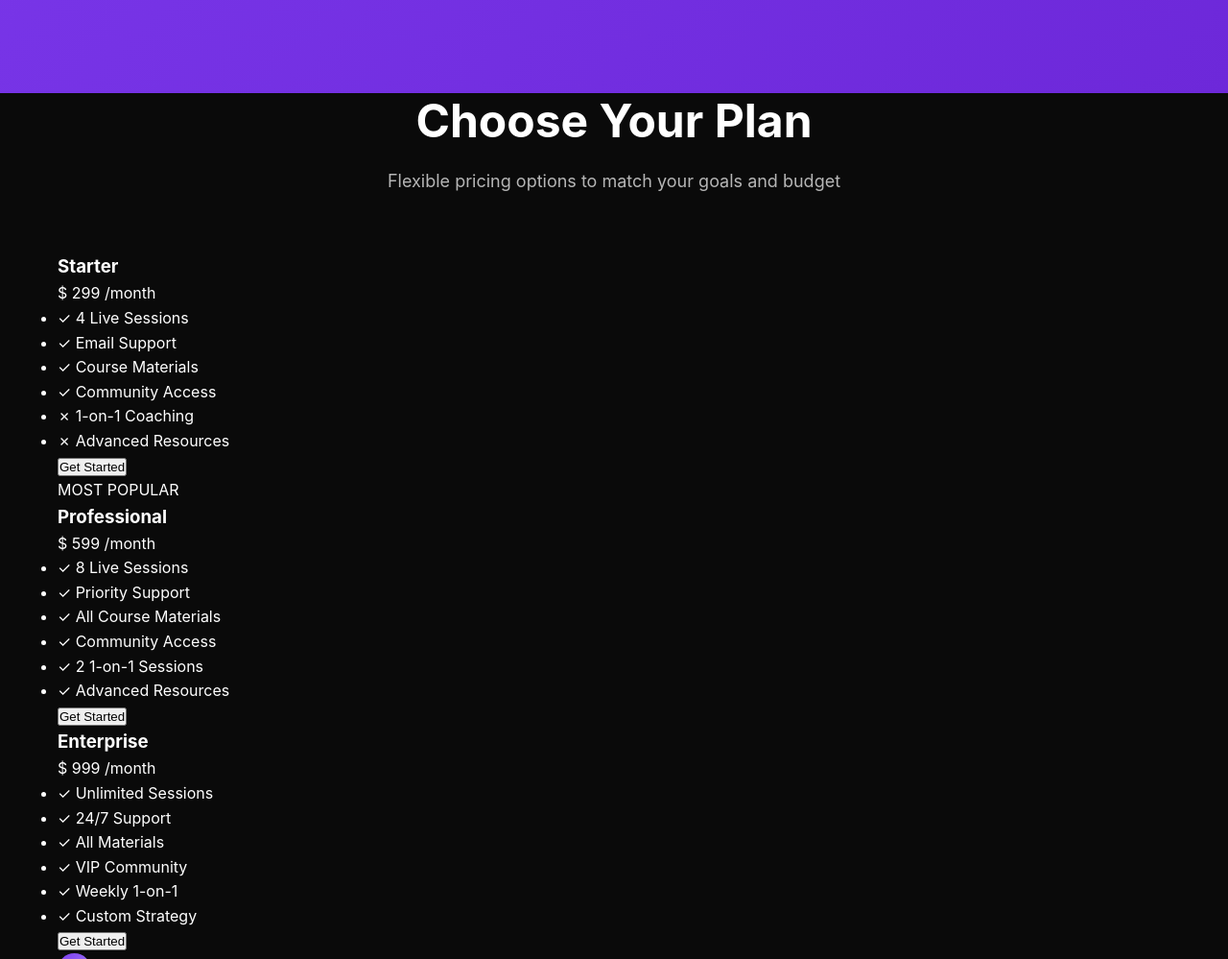
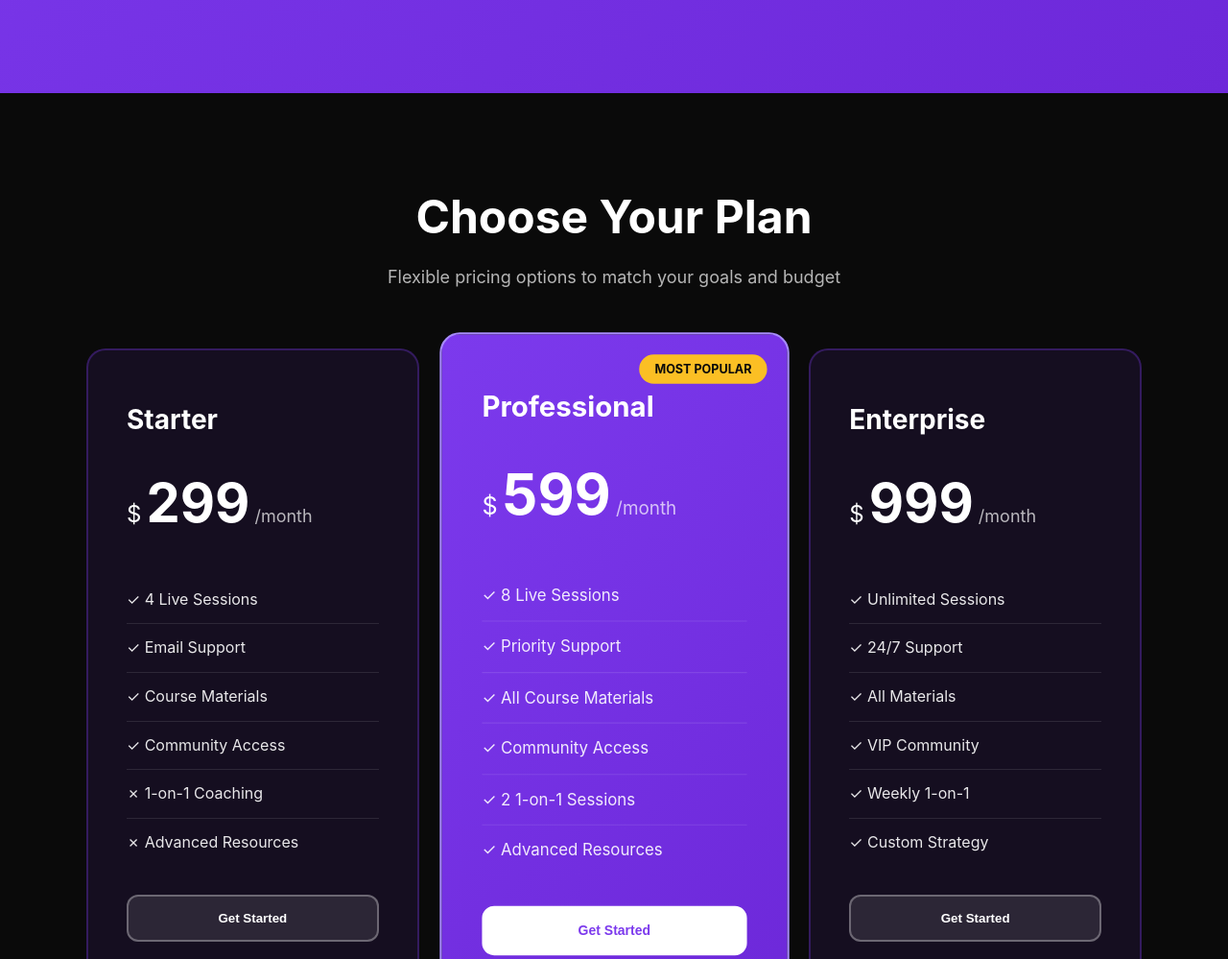
Before and after one commit to RakeshSenpai/Coaching-Center, a plain HTML site: page index.html in a window 1280 px wide. Shown: the part 6846-7845 px from the top of the page at 96% size. Drawn offline with Linux system fonts and the light colour scheme.

Commit message:
pricings

```diff
--- a/style.css
+++ b/style.css
@@ -721,3 +721,124 @@ body {
     font-size: 14px;
     color: rgba(255, 255, 255, 0.7);
 }
+
+
+
+/* Pricing Section */
+.pricing-section {
+    padding: 100px 0;
+    background: #0a0a0a;
+}
+
+.pricing-grid {
+    display: grid;
+    grid-template-columns: repeat(auto-fit, minmax(320px, 1fr));
+    gap: 30px;
+    max-width: 1100px;
+    margin: 0 auto;
+}
+
+.pricing-card {
+    background: rgba(124, 58, 237, 0.1);
+    padding: 50px 40px;
+    border-radius: 20px;
+    border: 2px solid rgba(124, 58, 237, 0.3);
+    transition: all 0.3s ease;
+    position: relative;
+}
+
+.pricing-card.featured {
+    background: linear-gradient(135deg, #7c3aed, #6d28d9);
+    border-color: #a78bfa;
+    transform: scale(1.05);
+}
+
+.pricing-card:hover {
+    transform: translateY(-10px) scale(1.02);
+    box-shadow: 0 20px 40px rgba(124, 58, 237, 0.3);
+}
+
+.pricing-card.featured:hover {
+    transform: translateY(-10px) scale(1.07);
+}
+
+.badge-popular {
+    position: absolute;
+    top: 20px;
+    right: 20px;
+    background: #fbbf24;
+    color: #0a0a0a;
+    padding: 5px 15px;
+    border-radius: 20px;
+    font-size: 12px;
+    font-weight: 700;
+}
+
+.pricing-card h3 {
+    font-size: 28px;
+    margin-bottom: 20px;
+}
+
+.price {
+    display: flex;
+    align-items: baseline;
+    margin-bottom: 30px;
+}
+
+.currency {
+    font-size: 24px;
+    margin-right: 5px;
+}
+
+.amount {
+    font-size: 56px;
+    font-weight: 700;
+}
+
+.period {
+    font-size: 18px;
+    color: rgba(255, 255, 255, 0.7);
+    margin-left: 5px;
+}
+
+.pricing-features {
+    list-style: none;
+    margin-bottom: 30px;
+}
+
+.pricing-features li {
+    padding: 12px 0;
+    color: rgba(255, 255, 255, 0.9);
+    border-bottom: 1px solid rgba(255, 255, 255, 0.1);
+}
+
+.pricing-features li:last-child {
+    border-bottom: none;
+}
+
+.pricing-btn {
+    width: 100%;
+    background: rgba(255, 255, 255, 0.1);
+    color: white;
+    border: 2px solid rgba(255, 255, 255, 0.3);
+    padding: 15px;
+    border-radius: 12px;
+    font-weight: 600;
+    cursor: pointer;
+    transition: all 0.3s ease;
+}
+
+.pricing-btn:hover {
+    background: rgba(255, 255, 255, 0.2);
+    border-color: rgba(255, 255, 255, 0.5);
+}
+
+.pricing-card.featured .pricing-btn {
+    background: white;
+    color: #7c3aed;
+    border-color: white;
+}
+
+.pricing-card.featured .pricing-btn:hover {
+    background: #f3f4f6;
+}
```
